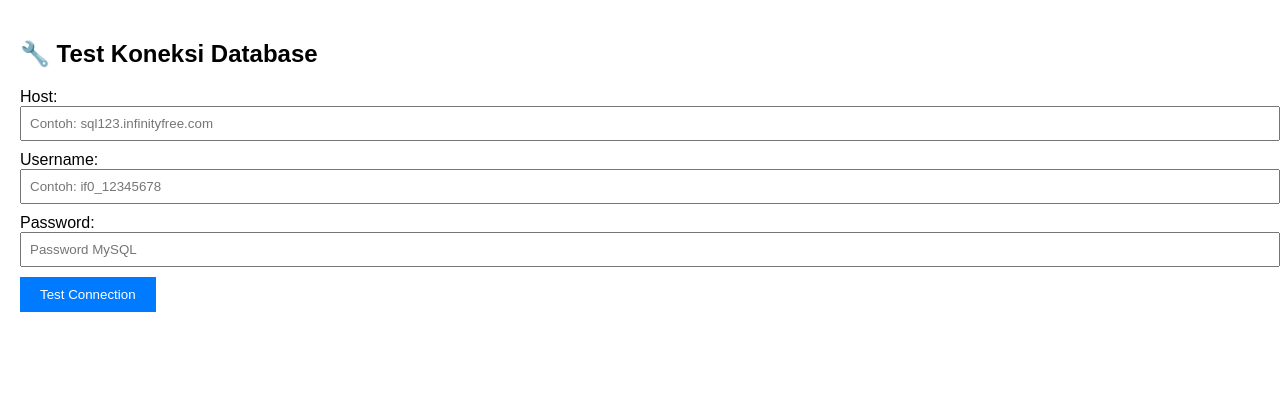
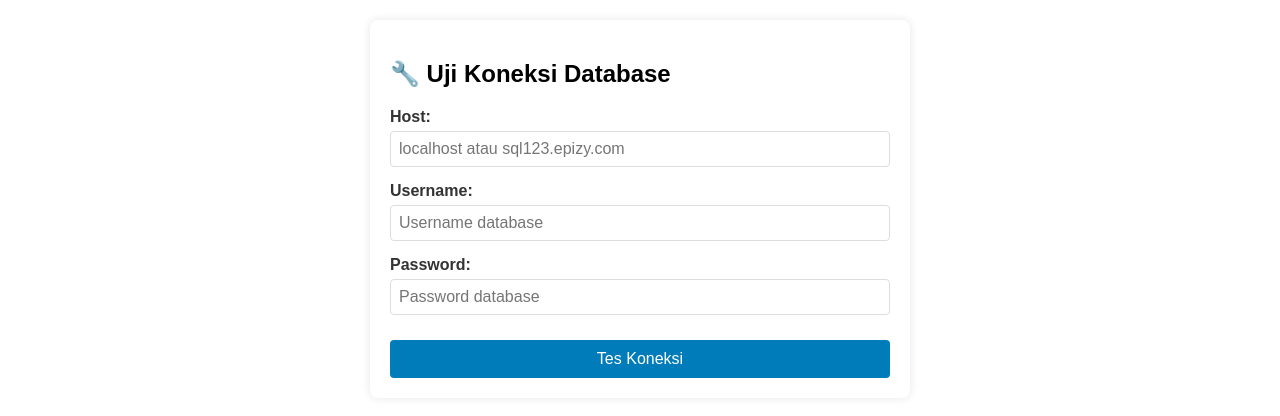
Before and after one commit to shin-meiri/main, a React (Create React App) app: page / in a window 1280 px wide. Shown: the top 416 px of the page. Built offline with nearby package versions, Linux system fonts and the light colour scheme.

Commit message:
Update DBForm.jsx

```diff
--- a/src/components/DBForm.jsx
+++ b/src/components/DBForm.jsx
@@ -1,99 +1,152 @@
-// src/components/DBForm.jsx
 import React, { useState } from 'react';
 
-function DBForm() {
-  const [form, setForm] = useState({ host: '', user: '', pass: '' });
+const DbTestForm = () => {
+  const [form, setForm] = useState({
+    host: '',
+    user: '',
+    pass: ''
+  });
   const [result, setResult] = useState('');
+  const [loading, setLoading] = useState(false);
+
+  const handleChange = (e) => {
+    setForm({
+      ...form,
+      [e.target.name]: e.target.value
+    });
+  };
 
   const handleSubmit = async (e) => {
     e.preventDefault();
-    setResult('Testing...');
+    setLoading(true);
+    setResult('Sedang menguji koneksi...');
 
     try {
-      const response = await fetch('/api/test-db.php', {
+      const response = await fetch('/tes-db.php', {
         method: 'POST',
-        headers: { 'Content-Type': 'application/json' },
-        body: JSON.stringify(form),
+        headers: {
+          'Content-Type': 'application/x-www-form-urlencoded',
+        },
+        body: new URLSearchParams(form).toString()
       });
 
-      const data = await response.json();
-      setResult(data.success ? `✅ ${data.message}` : `❌ ${data.message}`);
-    } catch (err) {
-      setResult(`❌ Gagal: ${err.message}`);
+      const text = await response.text();
+      setResult(text); // HTML dari tes-db.php
+    } catch (error) {
+      setResult(`<p style="color: red;">❌ Error: ${error.message}</p>`);
+    } finally {
+      setLoading(false);
     }
   };
 
   return (
-    <div style={{ padding: '20px', fontFamily: 'Arial' }}>
-      <h2>🔧 Test Koneksi Database</h2>
-      <form onSubmit={handleSubmit}>
-        <div style={{ marginBottom: '10px' }}>
-          <label>Host:</label>
+    <div style={styles.container}>
+      <h2>🔧 Uji Koneksi Database</h2>
+      <form onSubmit={handleSubmit} style={styles.form}>
+        <div style={styles.field}>
+          <label style={styles.label} htmlFor="host">Host:</label>
           <input
             type="text"
+            id="host"
             name="host"
             value={form.host}
-            onChange={(e) => setForm({ ...form, host: e.target.value })}
-            placeholder="Contoh: sql123.infinityfree.com"
+            onChange={handleChange}
+            placeholder="localhost atau sql123.epizy.com"
             required
-            style={{ width: '100%', padding: '8px' }}
+            style={styles.input}
           />
         </div>
 
-        <div style={{ marginBottom: '10px' }}>
-          <label>Username:</label>
+        <div style={styles.field}>
+          <label style={styles.label} htmlFor="user">Username:</label>
           <input
             type="text"
+            id="user"
             name="user"
             value={form.user}
-            onChange={(e) => setForm({ ...form, user: e.target.value })}
-            placeholder="Contoh: if0_12345678"
+            onChange={handleChange}
+            placeholder="Username database"
             required
-            style={{ width: '100%', padding: '8px' }}
+            style={styles.input}
           />
         </div>
 
-        <div style={{ marginBottom: '10px' }}>
-          <label>Password:</label>
+        <div style={styles.field}>
+          <label style={styles.label} htmlFor="pass">Password:</label>
           <input
             type="password"
+            id="pass"
             name="pass"
             value={form.pass}
-            onChange={(e) => setForm({ ...form, pass: e.target.value })}
-            placeholder="Password MySQL"
-            style={{ width: '100%', padding: '8px' }}
+            onChange={handleChange}
+            placeholder="Password database"
+            required
+            style={styles.input}
           />
         </div>
 
-        <button
-          type="submit"
-          style={{
-            backgroundColor: '#007bff',
-            color: 'white',
-            padding: '10px 20px',
-            border: 'none',
-            cursor: 'pointer',
-          }}
-        >
-          Test Connection
+        <button type="submit" disabled={loading} style={styles.button}>
+          {loading ? 'Mengujicoba...' : 'Tes Koneksi'}
         </button>
       </form>
 
       {result && (
-        <div
-          style={{
-            marginTop: '20px',
-            padding: '10px',
-            backgroundColor: result.includes('✅') ? '#d4edda' : '#f8d7da',
-            color: result.includes('✅') ? '#155724' : '#721c24',
-            borderRadius: '4px',
-          }}
-        >
-          <strong>Hasil:</strong> {result}
-        </div>
+        <div style={styles.result} dangerouslySetInnerHTML={{ __html: result }} />
       )}
     </div>
   );
-}
+};
 
-export default DBForm;
+// Gaya sederhana (bisa dipindah ke CSS nanti)
+const styles = {
+  container: {
+    fontFamily: 'Arial, sans-serif',
+    maxWidth: '500px',
+    margin: '20px auto',
+    padding: '20px',
+    backgroundColor: '#fff',
+    borderRadius: '8px',
+    boxShadow: '0 0 10px rgba(0,0,0,0.1)',
+  },
+  form: {
+    display: 'flex',
+    flexDirection: 'column',
+  },
+  field: {
+    marginBottom: '15px',
+  },
+  label: {
+    display: 'block',
+    marginBottom: '5px',
+    fontWeight: 'bold',
+    color: '#333',
+  },
+  input: {
+    padding: '8px',
+    fontSize: '16px',
+    border: '1px solid #ddd',
+    borderRadius: '4px',
+    width: '100%',
+    boxSizing: 'border-box',
+  },
+  button: {
+    backgroundColor: '#007cba',
+    color: 'white',
+    padding: '10px',
+    border: 'none',
+    borderRadius: '4px',
+    cursor: 'pointer',
+    fontSize: '16px',
+    marginTop: '10px',
+  },
+  result: {
+    marginTop: '20px',
+    padding: '15px',
+    backgroundColor: '#f9f9f9',
+    border: '1px solid #ddd',
+    borderRadius: '4px',
+    fontSize: '14px',
+  },
+};
+
+export default DbTestForm;
```
